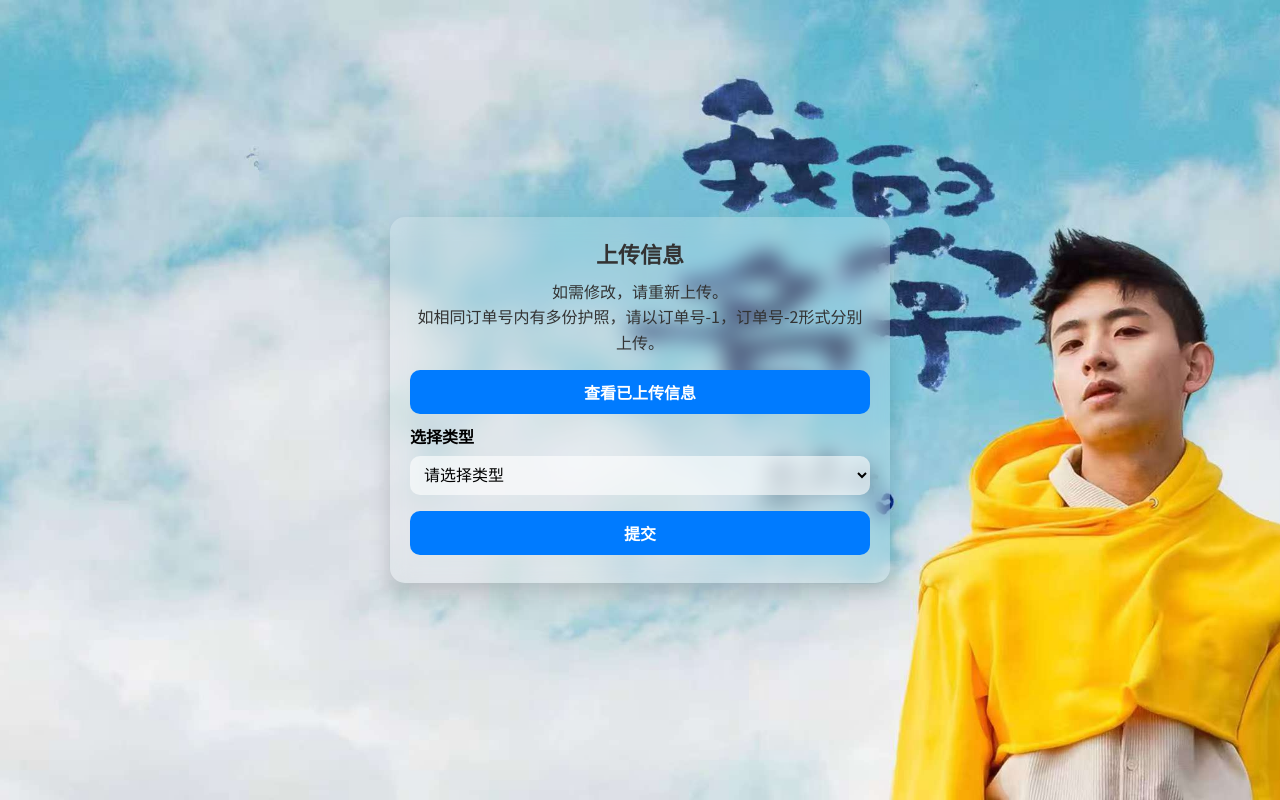
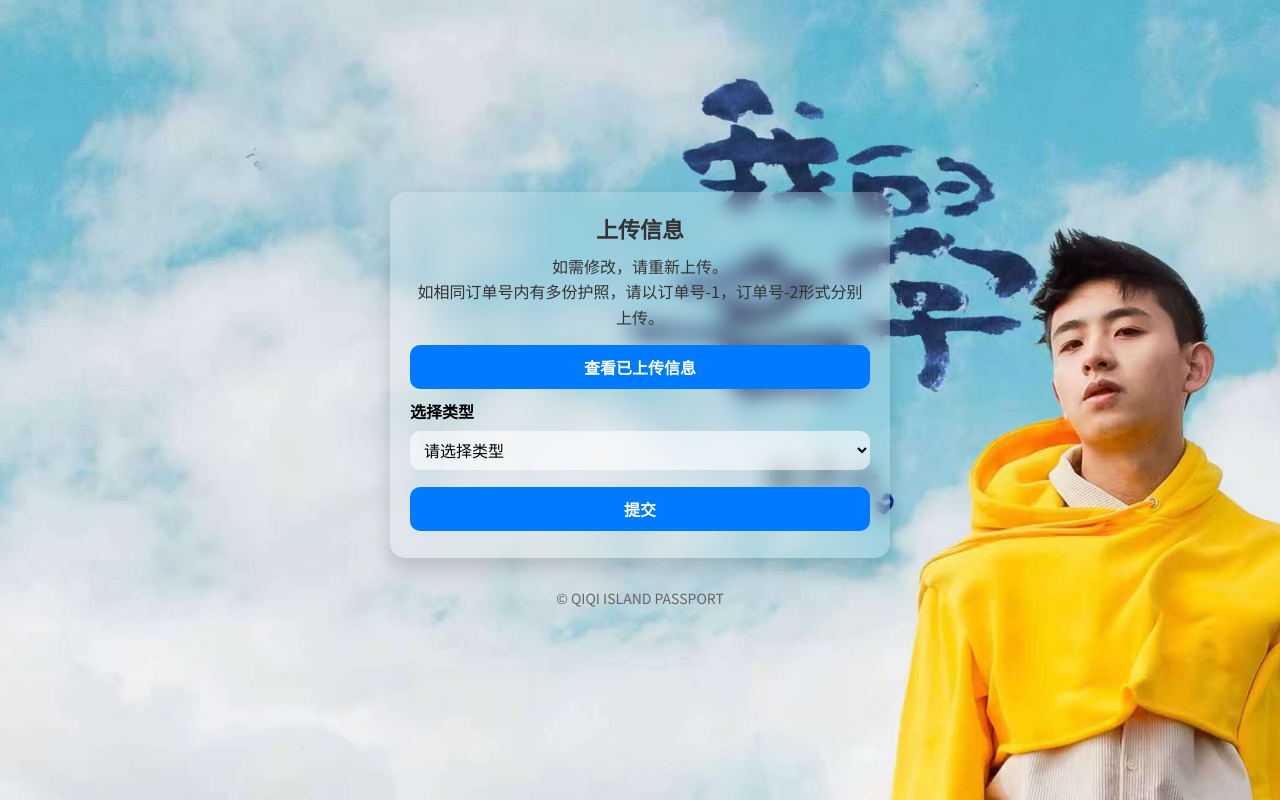
Before and after one commit to HoratioShaw/QIQI_ISLAND_E-PASSPORT, a PHP site: page /custom in a window 1280 px wide. Run offline with PHP 8.4, Linux system fonts and the light colour scheme.

Commit message:
feat: add footer

```diff
--- a/custom/index.php
+++ b/custom/index.php
@@ -181,6 +181,13 @@ if ($_SERVER['REQUEST_METHOD'] === 'POST') {
             color: #000;
         }
 
+        footer {
+            margin-top: 30px;
+            font-size: 14px;
+            color: #666;
+            text-align: center;
+        }
+
         @keyframes fade-in {
             from { opacity: 0; transform: translateY(10px); }
             to { opacity: 1; transform: translateY(0); }
@@ -217,6 +224,9 @@ if ($_SERVER['REQUEST_METHOD'] === 'POST') {
 
             label {
                 color: #fff;
+            }
+            footer {
+                color: #bbb;
             }
         }
     </style>
@@ -273,6 +283,7 @@ if ($_SERVER['REQUEST_METHOD'] === 'POST') {
             <button type="submit">提交</button>
         </form>
     </div>
+    <footer>© QIQI ISLAND PASSPORT</footer>
 
     <script>
         function toggleFields(type) {
```
Also changed, not shown: custom/view.php (+11 -0 lines).
